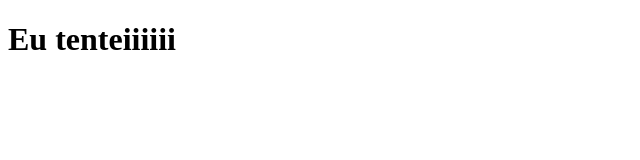
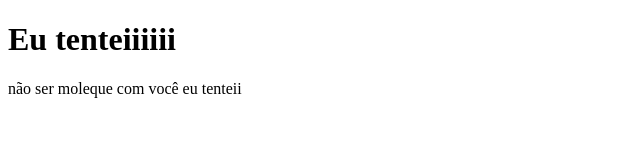
Before and after one commit to GustavoDu4rte/Tutorial-GIT, a plain HTML site: page index.html in a window 1280 px wide. Shown: the whole page, without its empty margins (0-640 px from the left). Drawn offline with Linux system fonts and the light colour scheme.

Commit message:
Criei um paragrafo

```diff
--- a/index.html
+++ b/index.html
@@ -7,5 +7,6 @@
 </head>
 <body>
  	<h1>Eu tenteiiiiii</h1>
+ 	<p>não ser moleque com você eu tenteii</p>
 </body>
 </html>
```
